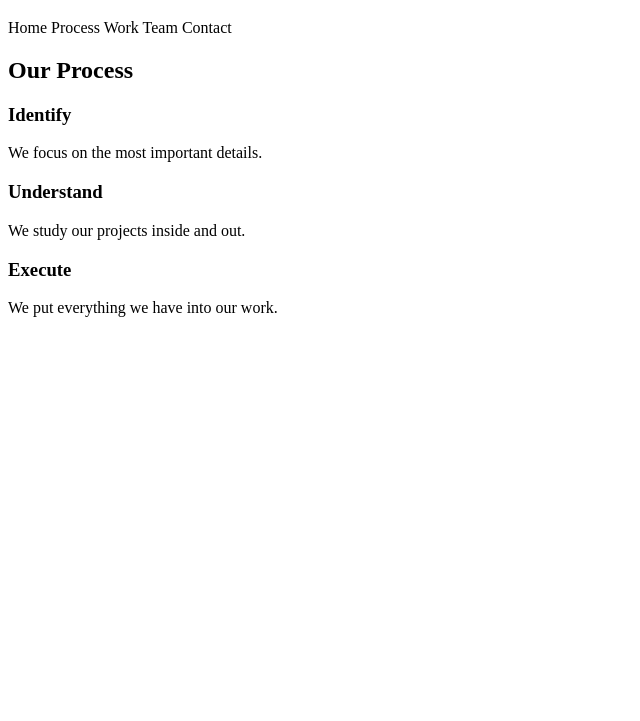
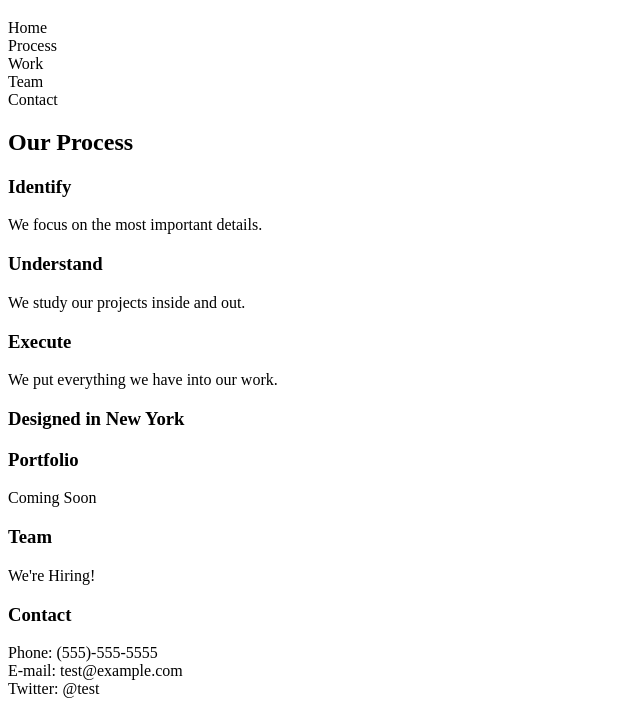
Before and after one commit to fjschumiller1/Broadway, a plain HTML site: page index.html in a window 1280 px wide. Shown: the part 79-800 px from the top of the page, without its empty margins (0-640 px from the left). Drawn offline with Linux system fonts and the light colour scheme.

Commit message:
Add subheading and section 3 html text elements.

```diff
--- a/index.html
+++ b/index.html
@@ -10,9 +10,13 @@
   <h1>Broadway Design</h1>
   <br>
   <a class="nav">Home</a>
+  <br>
   <a class="nav">Process</a>
+  <br>
   <a class="nav">Work</a>
+  <br>
   <a class="nav">Team</a>
+  <br>
   <a class="nav">Contact</a>
 </div>
 <div>
@@ -26,4 +30,17 @@
 
   <h3>Execute</h3>
   <p>We put everything we have into our work.</p>
+</div>
+<h3 class="heading">Designed in New York</h3>
+<div>
+  <h3>Portfolio</h3>
+  <p>Coming Soon</p>
+
+  <h3>Team</h3>
+  <p>We're Hiring!</p>
+
+  <h3>Contact</h3>
+  <p>Phone: (555)-555-5555 <br>
+    E-mail: test@example.com<br>
+    Twitter: @test</p>
 </html>
```
